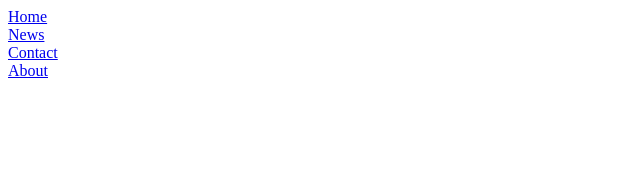
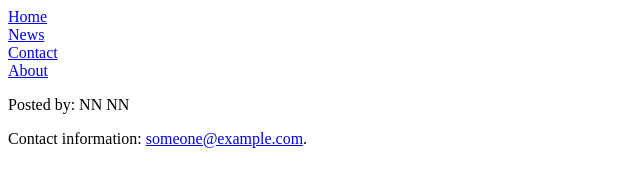
Before and after one commit to madzia89/github-pracitce3, a plain HTML site: page index.html in a window 1280 px wide. Shown: the whole page, without its empty margins (0-640 px from the left). Drawn offline with Linux system fonts and the light colour scheme.

Commit message:
add footer

```diff
--- a/index.html
+++ b/index.html
@@ -16,5 +16,11 @@
     <li><a href="#">About</a></li>
 </ul>
 
+
+<footer>
+    <p>Posted by: NN NN</p>
+    <p>Contact information: <a href="mailto:someone@example.com">
+        someone@example.com</a>.</p>
+</footer>
 </body>
 </html>
```
